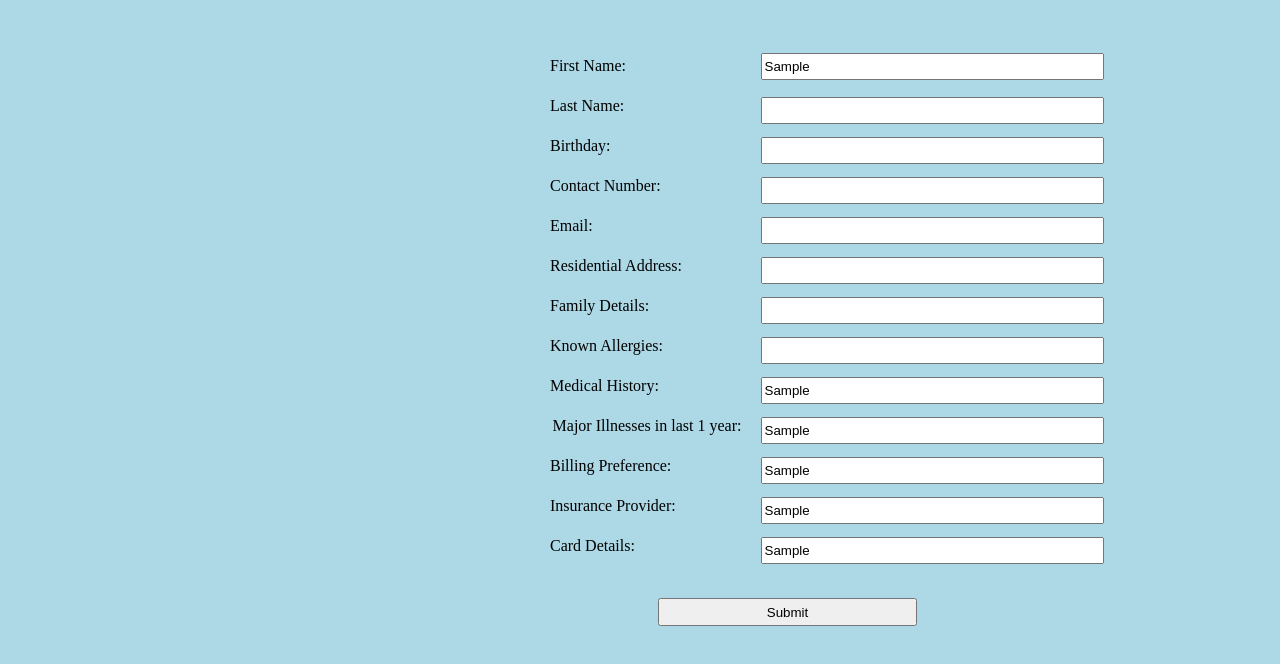
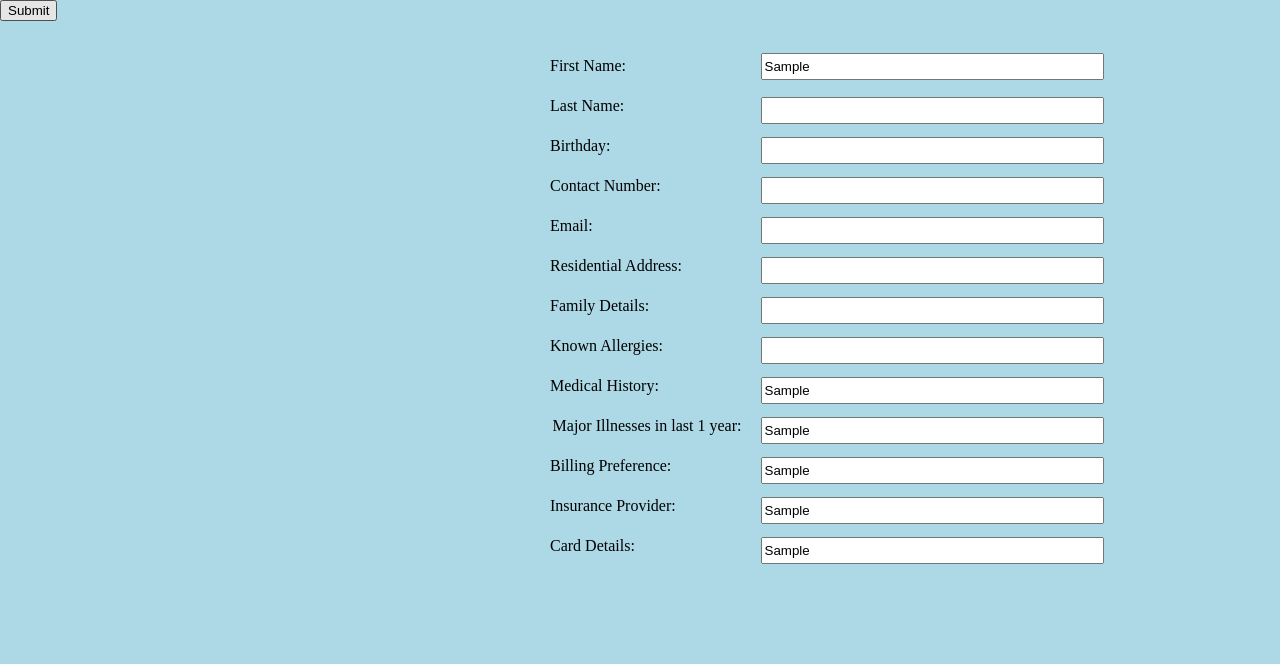
Before and after one commit to siddharthvora87/EMRWebsite, a plain HTML site: page patient_registration/patient_registration.html in a window 1280 px wide. Both pictures are taken after typing "Sample", "Sample", "Sample", "Sample", "Sample", "Sample" into the empty fields and a click on the button "Submit". Drawn offline with Linux system fonts and the light colour scheme.

Commit message:
Update patient_registration.html

```diff
--- a/patient_registration/patient_registration.html
+++ b/patient_registration/patient_registration.html
@@ -202,10 +202,10 @@
   <input class="gwd-input-c3px gwd-input-8umk">
   <input class="gwd-input-c3px gwd-input-7qyj">
   <input class="gwd-input-c3px gwd-input-1cx3">
-  <button class="gwd-button-1j99"; onclick="myFunction()">Submit</button>
+  <button class="gwd-button-1j99;" onclick="myFunction()">Submit</button>
   <script>
 function myFunction() {
-  location.href("nurse_form")
+  location.href("Nurse_form")
 }
 </script>
 </body>
```
